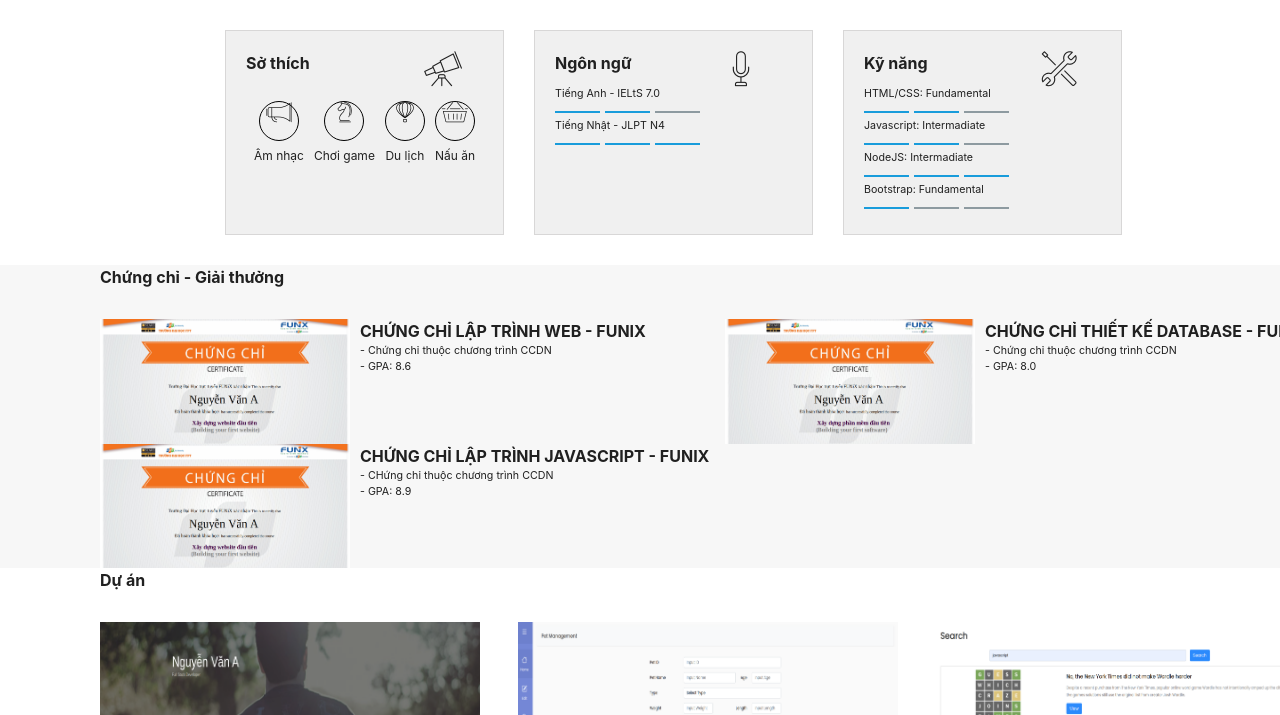
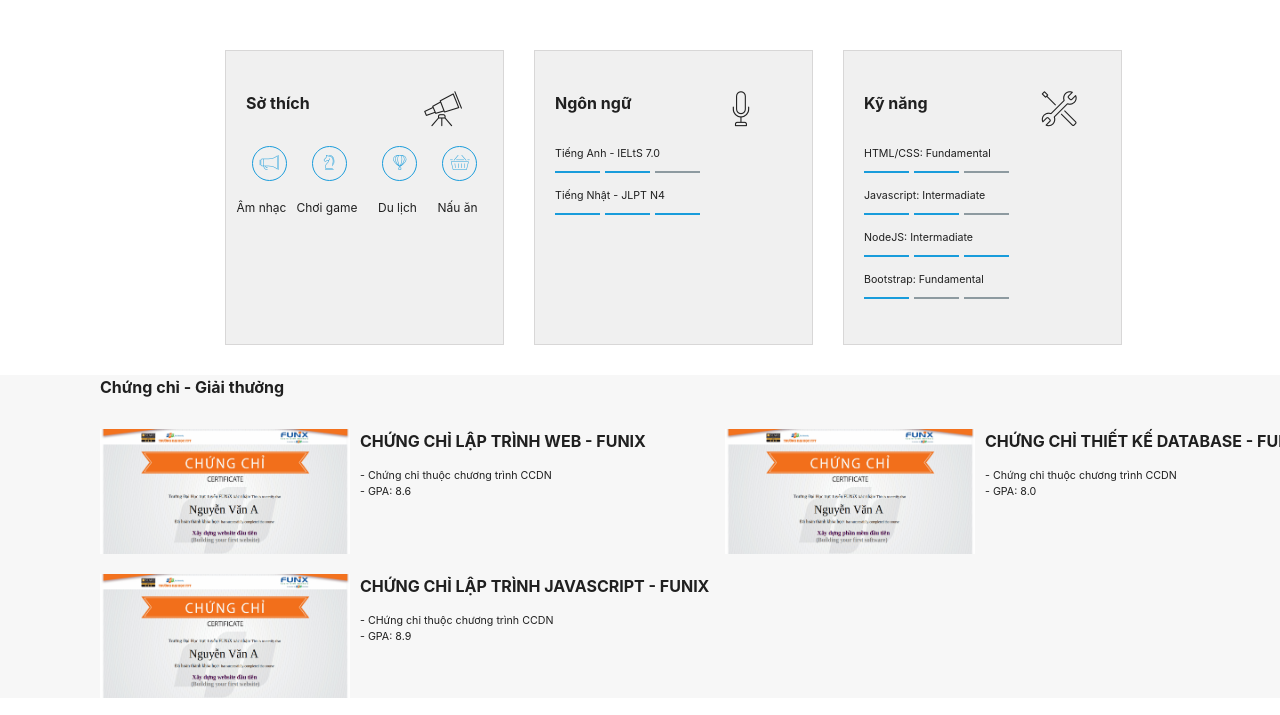
Before and after one commit to ThanhNguyen9321/ThanhNguyen9321.github.io, a plain HTML site: page index.html in a window 1280 px wide. Shown: the part 1118-1833 px from the top of the page. Drawn offline with Linux system fonts and the light colour scheme.

Commit message:
7/7/2023

```diff
--- a/css/style.css
+++ b/css/style.css
@@ -93,6 +93,7 @@ h2 {
   border: 1px solid rgb(216, 215, 215);
 }
 .job-info-item-ic {
+  margin-top: 20px;
   display: grid;
   grid-template-columns: 75% 25%;
 }
@@ -123,38 +124,46 @@ li::marker {
   width: 45px;
 }
 .job-info-ic {
-  color: rgb(0, 0, 0);
-  font-size: 20px;
-  line-height: 50px;
-  width: 40px;
-  height: 40px;
-  border: 1px solid black;
+  color: #199cdb;
+  width: 35px;
+  height: 35px;
   border-radius: 50%;
+  border: 1px solid #199cdb;
+  line-height: 35px;
+  text-align: center;
 }
 .job-info-sothich {
-  margin-top: 10px;
+  margin-top: 20px;
   display: flex;
   justify-content: center;
-
-  line-height: 30px;
+  gap: 25px;
+  text-align: center;
 }
 .job-info-sothich > div {
   text-align: center;
-  margin: 5px;
+  margin: 0px;
   font-size: 12px;
 }
 .chungchi-giaithuong {
-  margin-top: 30px;
+  margin-top: 10px;
+  margin-bottom: 20px;
   margin-left: 100px;
   display: grid;
   grid-template-columns: 50% 50%;
 }
 .chungchi-giaithuong-1 {
+  margin-top: 20px;
   display: grid;
   grid-template-columns: 40% 60%;
 }
 table {
+  margin-bottom: 10px;
   text-align: left;
+  vertical-align: top;
+  border-collapse: collapse;
+}
+th {
+  border: 1px solid black;
 }
 .project {
   font-size: 12px;
--- a/index.html
+++ b/index.html
@@ -189,20 +189,30 @@
           </div>
           <div class="job-info-sothich">
             <div>
-              <i class="ic-megaphone job-info-ic"></i>
-              <p>Âm nhạc</p>
+              <div class="job-info-ic"><i class="ic-megaphone" style="font-size: 15px;"></i></div>
+              <br>
+              <p style="margin-left: -15px;">Âm nhạc</p>
             </div>
             <div>
-              <i class="ic-strategy job-info-ic"></i>
-              <p>Chơi game</p>
+              <div class="job-info-ic">
+                <i class="ic-strategy" style="font-size: 15px;"></i>
+              </div>
+              <br>
+              <p style="margin-left: -15px;">Chơi game</p>
             </div>
             <div>
-              <i class="ic-hotairballoon job-info-ic"></i>
-              <p>Du lịch</p>
+              <div class="job-info-ic">
+                <i class="ic-hotairballoon " style="font-size: 15px;"></i>
+              </div>
+              <br>
+              <p style="margin-left: -5px;">Du lịch</p>
             </div>
             <div>
-              <i class="ic-basket job-info-ic"></i>
-              <p>Nấu ăn</p>
+              <div class="job-info-ic">
+                <i class="ic-basket" style="font-size: 15px;"></i>
+              </div>
+              <br>
+              <p style="margin-left: -5px;">Nấu ăn</p>
             </div>
           </div>
         </div>
@@ -211,11 +221,11 @@
             <h1>Ngôn ngữ</h1>
             <i class="ic-mic" style="font-size: 35px"></i>
           </div>
-          <div>Tiếng Anh - IELtS 7.0</div>
+          <div style="margin-top: 20px;">Tiếng Anh - IELtS 7.0</div>
           <span class="job-info-item-thangdiem1"></span
           ><span class="job-info-item-thangdiem1"></span
           ><span class="job-info-item-thangdiem2"></span>
-          <div>Tiếng Nhật - JLPT N4</div>
+          <div style="margin-top: 10px;">Tiếng Nhật - JLPT N4</div>
           <span class="job-info-item-thangdiem1"></span
           ><span class="job-info-item-thangdiem1"></span
           ><span class="job-info-item-thangdiem1"></span>
@@ -225,22 +235,23 @@
             <h1>Kỹ năng</h1>
             <i class="ic-tools-2" style="font-size: 35px"></i>
           </div>
-          <div>HTML/CSS: Fundamental</div>
+          <div style="margin-top: 20px;">HTML/CSS: Fundamental</div>
           <span class="job-info-item-thangdiem1"></span
           ><span class="job-info-item-thangdiem1"></span
           ><span class="job-info-item-thangdiem2"></span>
-          <div>Javascript: Intermadiate</div>
+          <div style="margin-top: 10px;">Javascript: Intermadiate</div>
           <span class="job-info-item-thangdiem1"></span
           ><span class="job-info-item-thangdiem1"></span
           ><span class="job-info-item-thangdiem2"></span>
-          <div>NodeJS: Intermadiate</div>
+          <div style="margin-top: 10px;">NodeJS: Intermadiate</div>
           <span class="job-info-item-thangdiem1"></span
           ><span class="job-info-item-thangdiem1"></span
           ><span class="job-info-item-thangdiem1"></span>
-          <div>Bootstrap: Fundamental</div>
+          <div style="margin-top: 10px;">Bootstrap: Fundamental</div>
           <span class="job-info-item-thangdiem1"></span
           ><span class="job-info-item-thangdiem2"></span
           ><span class="job-info-item-thangdiem2"></span>
+          <div style="margin-bottom: 20px;"></div>
         </div>
       </div>
     </section>
@@ -257,7 +268,7 @@
               style="width: 250px"
             />
             <ul style="margin-left: 10px">
-              <h2>CHỨNG CHỈ LẬP TRÌNH WEB - FUNIX</h2>
+              <h2 style="margin-bottom: 15px;">CHỨNG CHỈ LẬP TRÌNH WEB - FUNIX</h2>
               <li>- Chứng chỉ thuộc chương trình CCDN</li>
               <li>- GPA: 8.6</li>
             </ul>
@@ -269,7 +280,7 @@
               style="width: 250px"
             />
             <ul style="margin-left: 10px">
-              <h2>CHỨNG CHỈ THIẾT KẾ DATABASE - FUNIX</h2>
+              <h2 style="margin-bottom: 15px;">CHỨNG CHỈ THIẾT KẾ DATABASE - FUNIX</h2>
               <li>- Chứng chỉ thuộc chương trình CCDN</li>
               <li>- GPA: 8.0</li>
             </ul>
@@ -281,7 +292,7 @@
               style="width: 250px"
             />
             <ul style="margin-left: 10px">
-              <h2>CHỨNG CHỈ LẬP TRÌNH JAVASCRIPT - FUNIX</h2>
+              <h2 style="margin-bottom: 15px;">CHỨNG CHỈ LẬP TRÌNH JAVASCRIPT - FUNIX</h2>
 
               <li>- CHứng chỉ thuộc chương trình CCDN</li>
               <li>- GPA: 8.9</li>
@@ -301,7 +312,7 @@
             style="width: 380px"
           />
           <div>
-            <h1>CV CÁ NHÂN</h1>
+            <h1 style="margin-top: 10px;margin-bottom: 10px;">CV CÁ NHÂN</h1>
           </div>
           <div class="project-flex">
             <div class="project-2021">2021</div>
@@ -337,7 +348,7 @@
             style="width: 380px"
           />
           <div>
-            <h1>TRANG WEB QUẢN LÝ THÚ CƯNG</h1>
+            <h1 style="margin-top: 10px;margin-bottom: 10px;">TRANG WEB QUẢN LÝ THÚ CƯNG</h1>
           </div>
           <div class="project-flex">
             <div class="project-2021">2021</div>
@@ -374,7 +385,7 @@
             style="width: 380px"
           />
           <div>
-            <h1>TRANG WEB XEM TIN TỨC</h1>
+            <h1 style="margin-top: 10px;margin-bottom: 10px;">TRANG WEB XEM TIN TỨC</h1>
           </div>
           <div class="project-flex">
             <div class="project-2021">2021</div>
```
